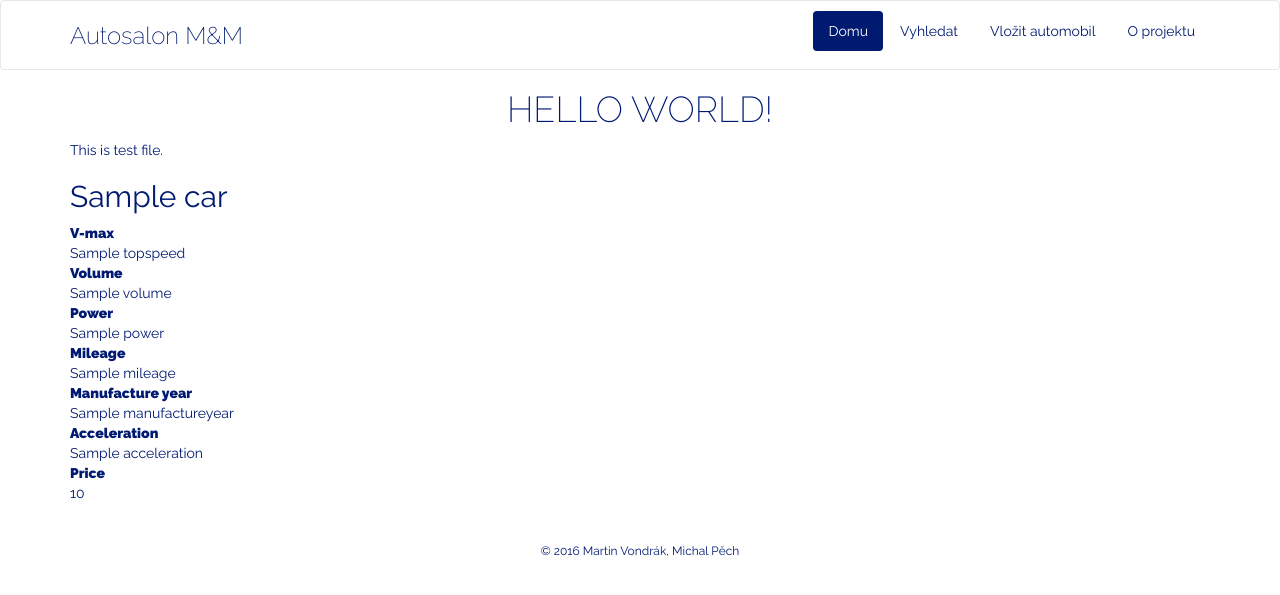
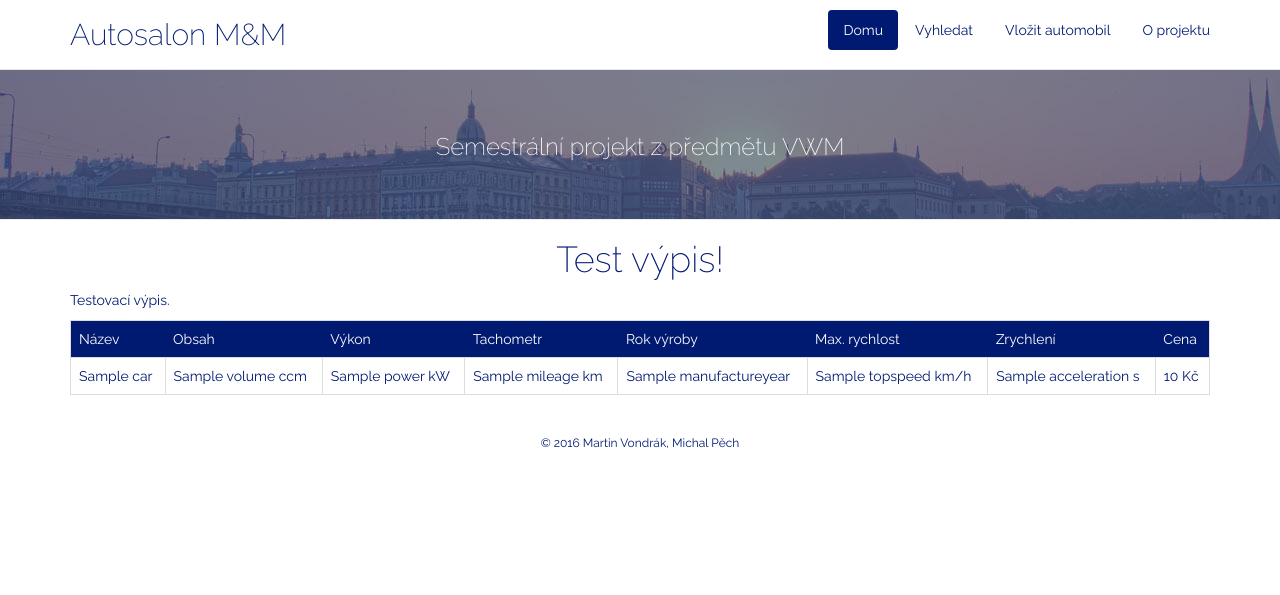
Before and after one commit to MartinVondrak/bi-vwm-fagin-algorithm, a PHP site: template src/Views/test.html.twig in a window 1280 px wide. Shown: the top 595 px of the page. Run offline with PHP 8.4, Linux system fonts and the light colour scheme; the template is opened without the code that fills it: most values are stand-ins (such as "Sample title", 1, 10 or a date in 2020); some libraries are stand-ins or nearby versions.

Commit message:
Nastylovani hlavicky a tabulky

```diff
--- a/src/Views/css/custom.css
+++ b/src/Views/css/custom.css
@@ -17,7 +17,7 @@
 }
 
 .navbar-default .navbar-brand, .navbar-default .navbar-brand:hover, .navbar-default .navbar-brand:visited {
-    font-size: 24px;
+    font-size: 30px;
     font-weight: 200;
     color: #001a72;
 }
@@ -35,17 +35,23 @@
     color: #001a72;
 }
 
-.nav-pills>li.active>a, .nav-pills>li.active>a:hover {
+.nav-pills>li.active>a, .nav-pills>li.active>a:hover, .nav-pills>li.active>a:focus {
     background-color: #001a72;
     color: #ffffff;
 }
 
+.page-header p {
+    font-size: 24px;
+    font-weight: 200;
+    color: #ffffff;
+}
+
 .page-header.main-page {
-    height: 500px;
+    height: 570px;
     margin: 0;
-    padding: 160px 20px 0 20px;
+    padding: 210px 20px 0 20px;
     text-align: center;
-    background: url("../images/header.jpg") top center no-repeat;
+    background: url("../images/header_570px.jpg") top center no-repeat;
 }
 
 .page-header.main-page h1 {
@@ -54,10 +60,12 @@
     color: #ffffff;
 }
 
-.page-header.main-page p {
-    font-size: 24px;
-    font-weight: 200;
-    color: #ffffff;
+.page-header.other-page {
+    height: 220px;
+    margin: 0;
+    padding: 130px 20px 0 20px;
+    text-align: center;
+    background: url("../images/header_220px.jpg") top center no-repeat;
 }
 
 .container h1 {
@@ -71,3 +79,10 @@
     text-align: center;
     font-size: 12px;
 }
+
+.table-bordered thead tr th {
+    color: #ffffff;
+    font-weight: 400;
+    border: 0;
+    background-color: #001a72;
+}
--- a/src/Views/header.html.twig
+++ b/src/Views/header.html.twig
@@ -1,6 +1,5 @@
 {% block body %}
-    <div class="page-header">
-        <h1>Autosalon M&M</h1>
+    <div class="page-header other-page">
         <p>Semestrální projekt z předmětu VWM</p>
     </div>
 
--- a/src/Views/menu.html.twig
+++ b/src/Views/menu.html.twig
@@ -1,6 +1,6 @@
 {% block body %}
 
-    <nav class="navbar navbar-default">
+    <nav class="navbar navbar-default navbar-fixed-top">
         <div class="container" role="navigation">
             <div class="navbar-header">
                 <button type="button" class="navbar-toggle" data-toggle="collapse" data-target="#menu" aria-expanded="false" aria-controls="menu">
--- a/src/Views/test.html.twig
+++ b/src/Views/test.html.twig
@@ -1,33 +1,36 @@
 {% extends "base.html.twig" %}
-{% block title %}HELLO WORLD!{% endblock %}
+{% block title %}Test výpis!{% endblock %}
 
 {% block body %}
+  {% include "header.html.twig" %}
 
-<div class="container">
-<h1>HELLO WORLD!</h1>
+  <div class="container">
+    <h1>Test výpis!</h1>
+    <p>Testovací výpis.</p>
 
-<p>This is test file.</p>
-
-{% for car in cars %}
-  <section>
-    <h2>{{ car.name }}</h2>
-    <dl>
-      <dt>V-max</dt>
-      <dd>{{ car.topspeed }}</dd>
-      <dt>Volume</dt>
-      <dd>{{ car.volume }}</dd>
-      <dt>Power</dt>
-      <dd>{{ car.power }}</dd>
-      <dt>Mileage</dt>
-      <dd>{{ car.mileage }}</dd>
-      <dt>Manufacture year</dt>
-      <dd>{{ car.manufactureyear }}</dd>
-      <dt>Acceleration</dt>
-      <dd>{{ car.acceleration }}</dd>
-      <dt>Price</dt>
-      <dd>{{ car.price }}</dd>
-    </dl>
-  </section>
-{% endfor %}
-</div>
+    <div class="table-responsive">
+    <table class="table table-bordered">
+      <thead>
+        <tr>
+          <th>Název</th><th>Obsah</th><th>Výkon</th><th>Tachometr</th><th>Rok výroby</th>
+          <th>Max. rychlost</th><th>Zrychlení</th><th>Cena</th>
+        </tr>
+      </thead>
+      <tbody>
+        {% for car in cars %}
+        <tr>
+          <td>{{ car.name }}</td>
+          <td>{{ car.volume }} ccm</td>
+          <td>{{ car.power }} kW</td>
+          <td>{{ car.mileage }} km</td>
+          <td>{{ car.manufactureyear }}</td>
+          <td>{{ car.topspeed }} km/h</td>
+          <td>{{ car.acceleration }} s</td>
+          <td>{{ car.price }} Kč</td>
+        </tr>
+        {% endfor %}
+      </tbody>
+    </table>
+    </div>
+  </div>
 {% endblock %}
```
Also changed, not shown: src/Views/images/header.jpg (deleted), src/Views/images/header_220px.jpg (added), src/Views/images/header_570px.jpg (added).
